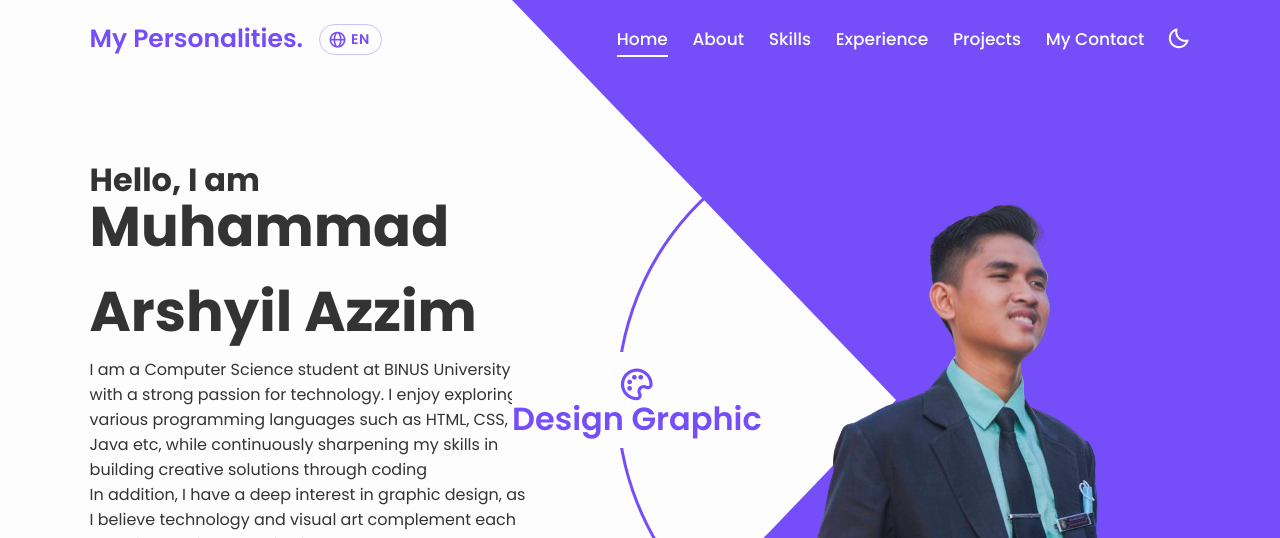
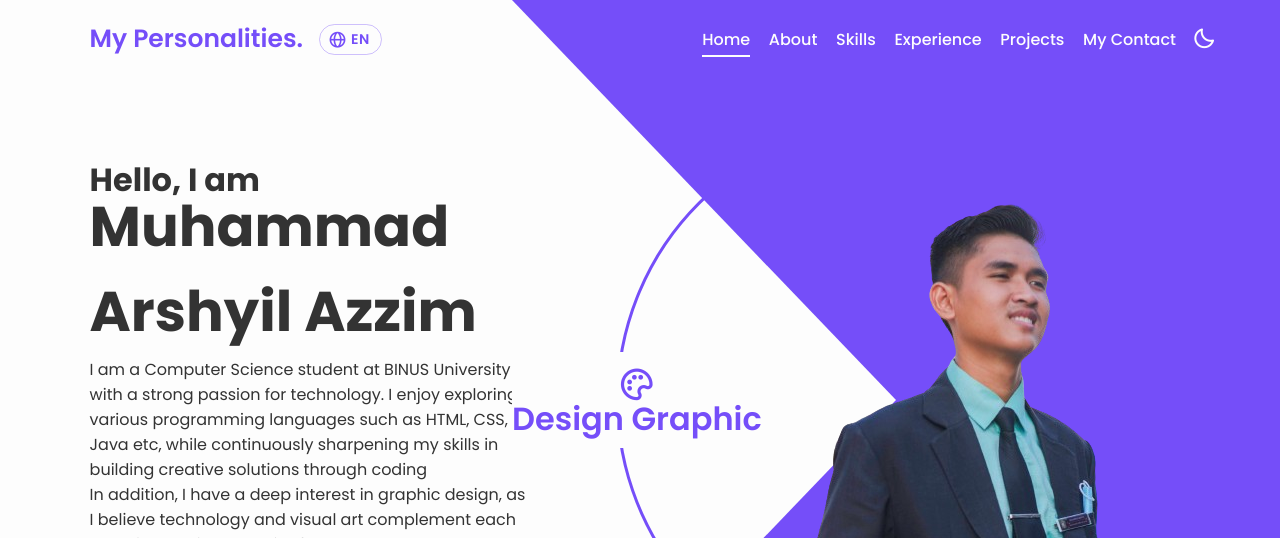
Before and after one commit to arshyil/My-Personalities, a plain HTML site: page index.html in a window 1280 px wide. Shown: the top 538 px of the page. Drawn offline with nearby package versions, Linux system fonts and the light colour scheme.

Commit message:
FIX Navbar

```diff
--- a/css/style.css
+++ b/css/style.css
@@ -84,6 +84,19 @@ body {
 
 .header.sticky .navbar a {
     color: var(--text-color);
+}
+
+/* desktop: keep the whole nav inside the purple triangle
+   (tighter links + less right padding on the header) */
+@media (min-width: 992px) {
+    .header {
+        padding-right: 5%;
+    }
+
+    .navbar a {
+        font-size: 1.6rem;
+        margin-right: 1.6rem;
+    }
 }
 
 .header.sticky .navbar a.active {
```
